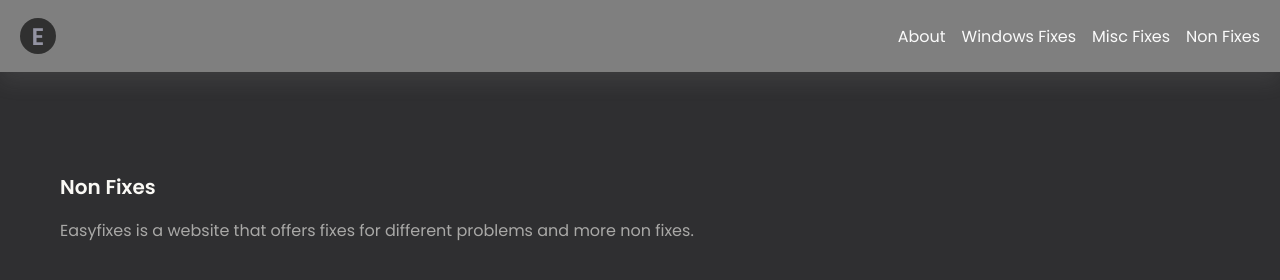
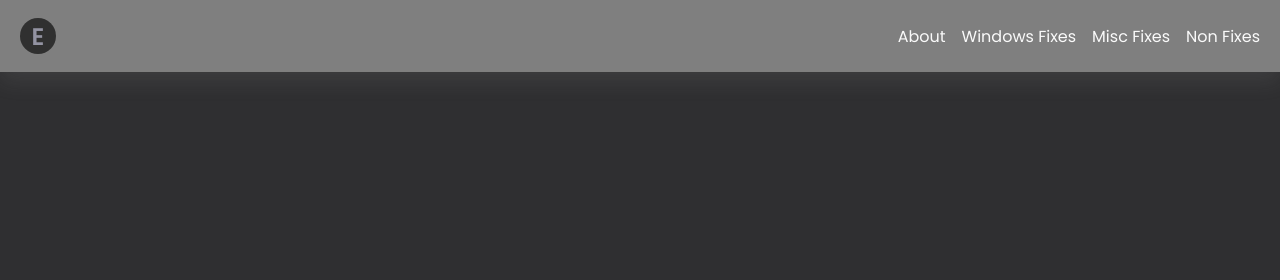
Before and after one commit to BeanerOfficial/easy-fixes-website, a plain HTML site: page Non Fixes.html in a window 1280 px wide. Drawn offline with nearby package versions, Linux system fonts and the light colour scheme.

Commit message:
Non Fixes.html

```diff
--- a/Non Fixes.html
+++ b/Non Fixes.html
@@ -30,10 +30,7 @@
     </nav>
     <section>
       <div>
-        <h2>Non Fixes</h2>
-        <p>
-Easyfixes is a website that offers fixes for different problems and more non fixes.
-        </p>
+
       </div>
     </section>
     <script src="main.js"></script>
```
